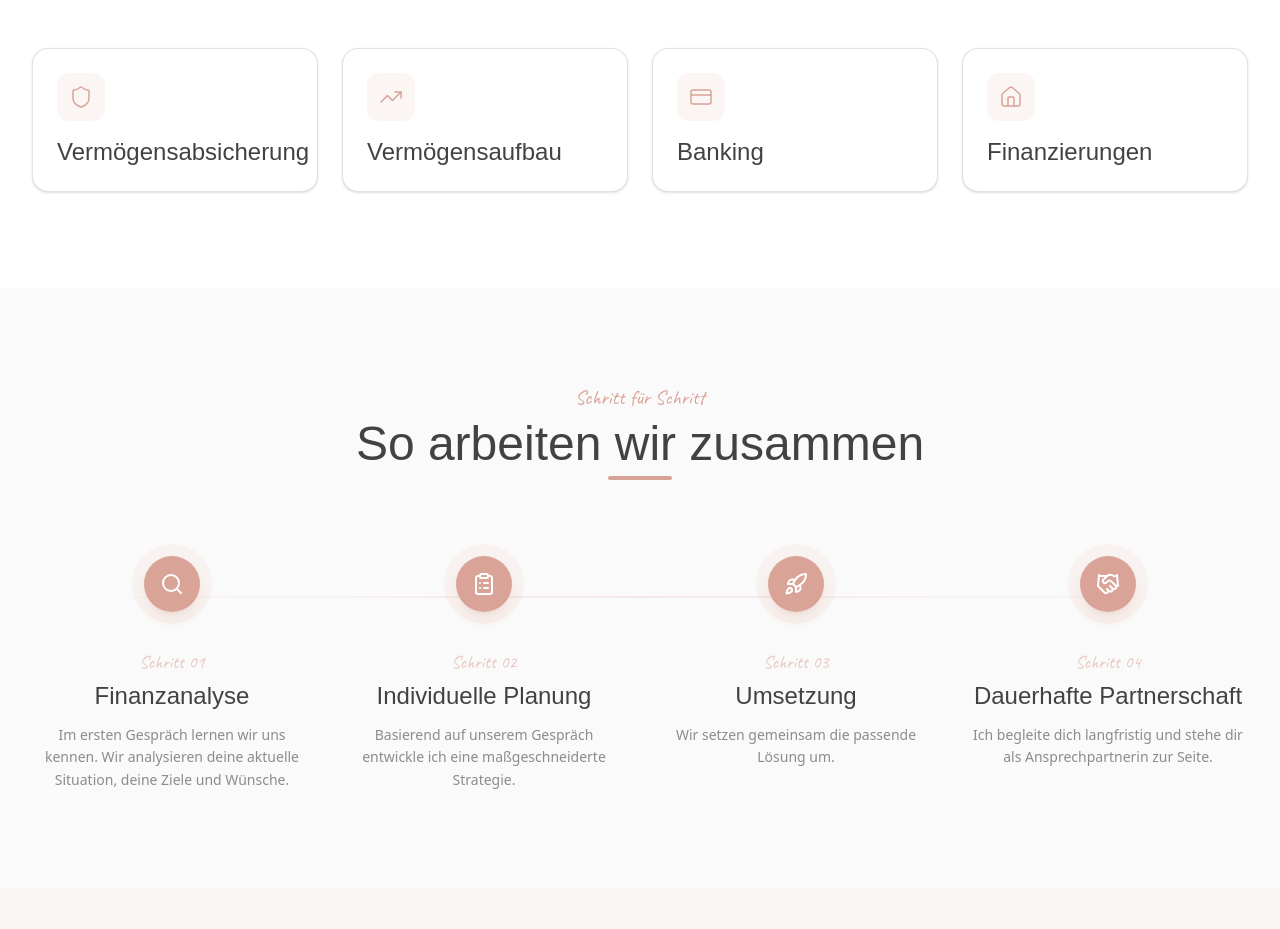
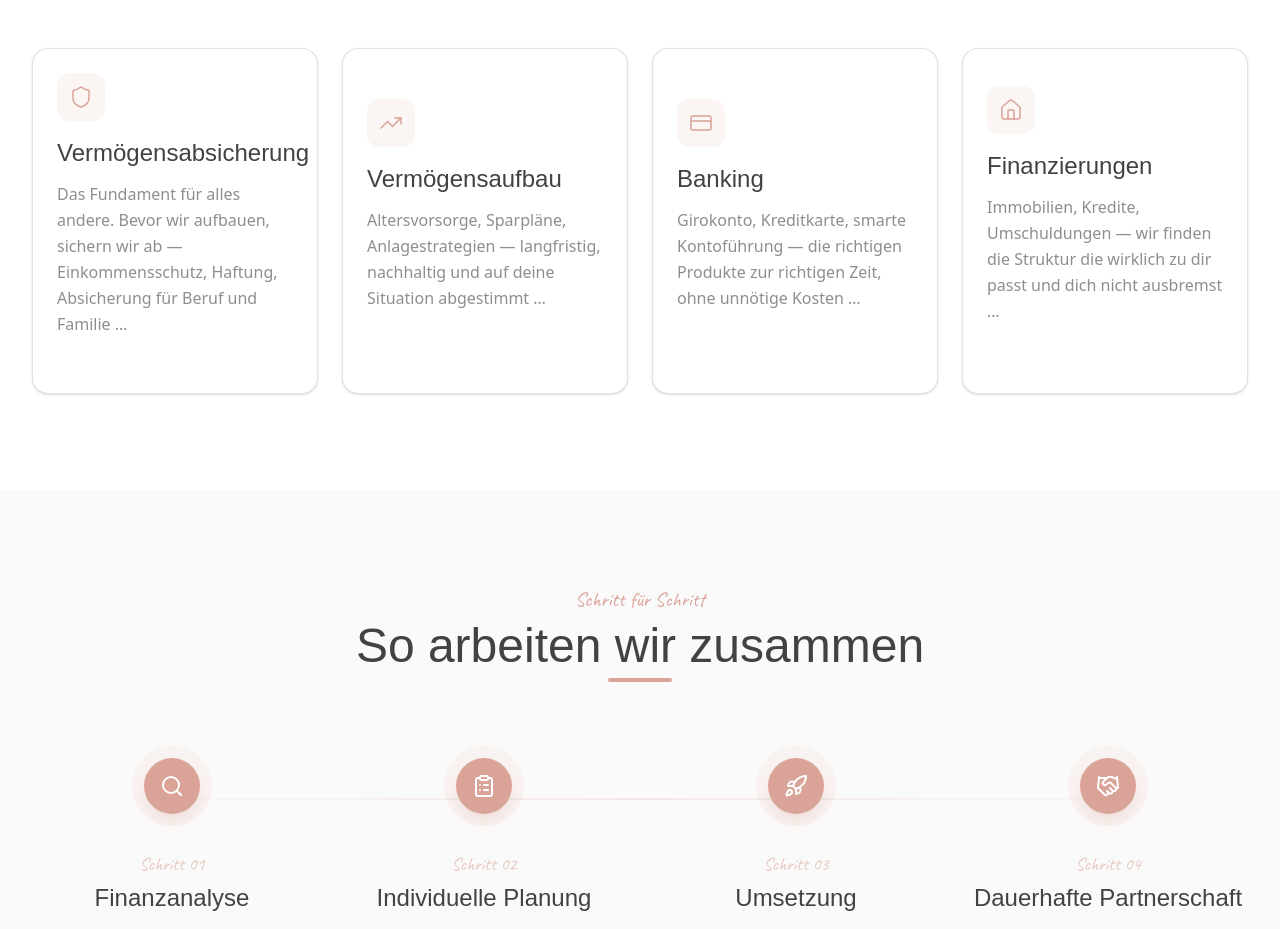
Before and after one commit to Janick97/cristina-croussen, a Next.js app: page / in a window 1280 px wide. Shown: the part 3640-4569 px from the top of the page. Built offline with nearby package versions, Linux system fonts and the light colour scheme; a web font is replaced by a local one.

Commit message:
Services: Beschreibungstext wieder immer sichtbar

```diff
--- a/src/components/Services.tsx
+++ b/src/components/Services.tsx
@@ -99,24 +99,15 @@ export default function Services() {
                 </div>
 
                 {/* Titel */}
-                <h3 className="font-[family-name:var(--font-londrina)] text-xl leading-tight text-dark sm:text-2xl">
+                <h3 className="mb-3 font-[family-name:var(--font-londrina)] text-2xl text-dark">
                   {service.title}
                 </h3>
 
-                {/* Beschreibung — nur beim Hover sichtbar, expandiert die Karte */}
-                <div className="grid transition-all duration-300 ease-out [grid-template-rows:0fr] group-hover:[grid-template-rows:1fr]">
-                  <div className="overflow-hidden">
-                    <p className="mt-3 text-sm leading-relaxed text-dark/60">
-                      {service.description}
-                    </p>
-                    <span className="mt-3 inline-flex items-center gap-1 text-xs font-semibold text-primary">
-                      Mehr erfahren
-                      <svg width="12" height="12" viewBox="0 0 24 24" fill="none" stroke="currentColor" strokeWidth="2.5">
-                        <path d="M5 12h14M12 5l7 7-7 7"/>
-                      </svg>
-                    </span>
-                  </div>
-                </div>
+                {/* Beschreibung — immer sichtbar */}
+                <p className="leading-relaxed text-dark/60">{service.description}</p>
+                <p className="mt-4 text-xs font-semibold text-primary opacity-0 transition-opacity group-hover:opacity-100">
+                  Termin vereinbaren →
+                </p>
               </div>
             </motion.button>
           ))}
```
